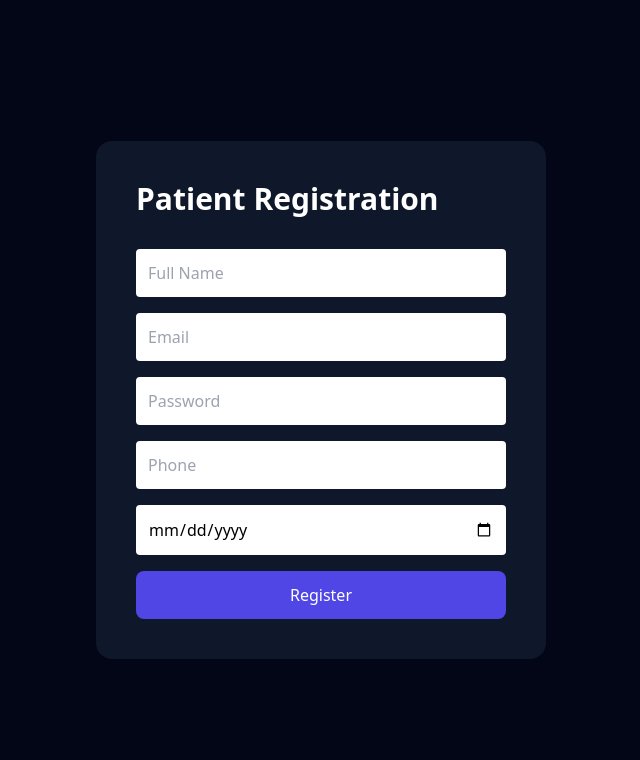
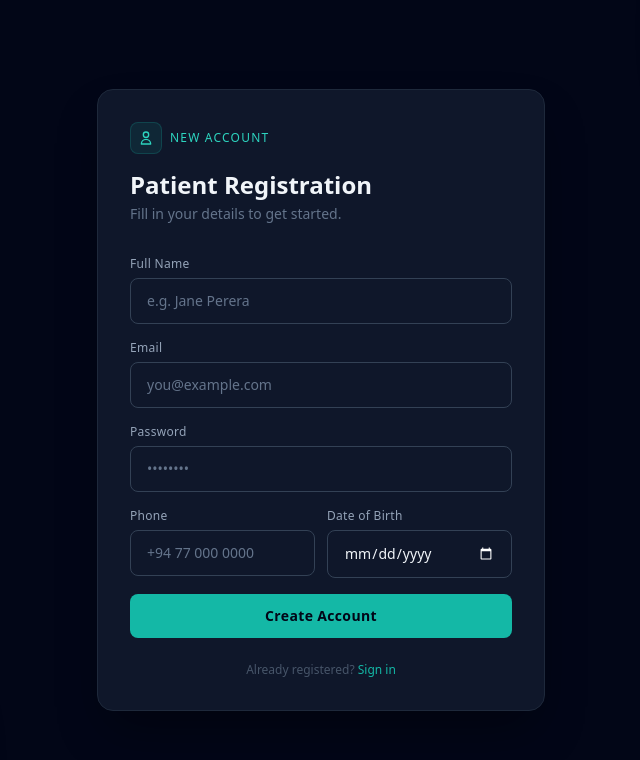
Before and after one commit to Hiruni28/Smart-Queue-Management-and-Decision-Support-System-for-Medical-Centers-FRONTEND, a React (Vite) app: page /patient-register in a window 1280 px wide. Shown: the top 760 px of the page, without its empty margins (319-959 px from the left). Built offline with nearby package versions, Linux system fonts and the light colour scheme.

Commit message:
Updated patient register file

```diff
--- a/src/pages/PatientRegister.jsx
+++ b/src/pages/PatientRegister.jsx
@@ -2,240 +2,178 @@ import { useState } from "react";
 import { useNavigate } from "react-router-dom";
 import api from "../services/api";
 
-function PatientRegister(){
+function PatientRegister() {
+  const navigate = useNavigate();
 
-const navigate=useNavigate();
+  const [fullName, setFullName] = useState("");
+  const [email, setEmail] = useState("");
+  const [password, setPassword] = useState("");
+  const [phone, setPhone] = useState("");
+  const [dateOfBirth, setDateOfBirth] = useState("");
+  const [msg, setMsg] = useState("");
+  const [msgType, setMsgType] = useState("");
 
-const [fullName,setFullName]=useState("");
-
-const [email,setEmail]=useState("");
-
-const [password,setPassword]=useState("");
-
-const [phone,setPhone]=useState("");
-
-const [dateOfBirth,setDateOfBirth]=useState("");
-
-const [msg,setMsg]=useState("");
-
-const [msgType,setMsgType]=useState("");
-
-function showMessage(text,type){
-
+  function showMessage(text, type) {
     setMsg(text);
-
     setMsgType(type);
-
-setTimeout(()=>{
-
+    setTimeout(() => {
       setMsg("");
-
-},3000);
-
+    }, 3000);
   }
 
-async function register(){
-
-if(
-!fullName||
-!email||
-!password||
-!phone||
-!dateOfBirth
-){
-
-showMessage(
-"All fields are required!",
-"error"
-);
-
+  async function register() {
+    if (!fullName || !email || !password || !phone || !dateOfBirth) {
+      showMessage("All fields are required!", "error");
       return;
-
     }
 
-try{
+    try {
+      const response = await api.post("/patient/register", {
+        fullName,
+        email,
+        password,
+        phone,
+        dateOfBirth,
+      });
 
-const response=
-await api.post(
-"/patient/register",
-{
-
-fullName,
-
-email,
-
-password,
-
-phone,
-
-dateOfBirth
-
+      if (response.data === "Registration Success") {
+        showMessage("✓ Registration Success", "success");
+        setTimeout(() => {
+          navigate("/patient-login");
+        }, 1500);
+      } else {
+        showMessage(response.data, "error");
+      }
+    } catch {
+      showMessage("Registration Failed!", "error");
+    }
   }
 
-);
+  const inputClass =
+    "w-full bg-transparent border border-slate-700 text-slate-100 placeholder-slate-500 rounded-lg px-4 py-3 text-sm focus:outline-none focus:border-teal-500 focus:ring-1 focus:ring-teal-500 transition-colors duration-200";
 
-if(
-response.data===
-"Registration Success"
-){
-
-showMessage(
-"✓ Registration Success",
-"success"
-);
-
-setTimeout(()=>{
-
-navigate("/patient-login");
-
-},1500);
-
-}
-
-else{
-
-showMessage(
-response.data,
-"error"
-);
-
-}
-
-}
-
-catch{
-
-showMessage(
-"Registration Failed!",
-"error"
-);
-
-}
-
-}
-
-return(
-
-<div className="min-h-screen bg-slate-950 flex justify-center items-center">
-
-<div className="bg-slate-900 p-10 rounded-2xl w-[450px]">
-
-<h1 className="text-white text-3xl font-bold mb-8">
-
-Patient Registration
-
-</h1>
-
-{
-msg&&(
-
-<div
-className={`
-
-mb-5
-p-3
-rounded
-
-${
-msgType==="success"
-
-?
-
-"bg-green-100 text-green-700"
-
-:
-
-"bg-red-100 text-red-700"
-
-}
-
-`}
->
-
-{msg}
-
+  return (
+    <div className="min-h-screen bg-slate-950 flex items-center justify-center px-4">
+      {/* Subtle background accent */}
+      <div className="absolute inset-0 overflow-hidden pointer-events-none">
+        <div className="absolute -top-40 -right-40 w-96 h-96 bg-teal-500/5 rounded-full blur-3xl" />
+        <div className="absolute -bottom-40 -left-40 w-96 h-96 bg-teal-500/5 rounded-full blur-3xl" />
       </div>
 
-)
-}
+      <div className="relative w-full max-w-md">
+        {/* Card */}
+        <div className="bg-slate-900 border border-slate-800 rounded-2xl p-8 shadow-2xl shadow-black/40">
+          {/* Header */}
+          <div className="mb-8">
+            <div className="flex items-center gap-2 mb-4">
+              <div className="w-8 h-8 rounded-lg bg-teal-500/10 border border-teal-500/20 flex items-center justify-center">
+                <svg className="w-4 h-4 text-teal-400" fill="none" viewBox="0 0 24 24" stroke="currentColor" strokeWidth={2}>
+                  <path strokeLinecap="round" strokeLinejoin="round" d="M16 7a4 4 0 11-8 0 4 4 0 018 0zM12 14a7 7 0 00-7 7h14a7 7 0 00-7-7z" />
+                </svg>
+              </div>
+              <span className="text-xs font-medium text-teal-400 tracking-widest uppercase">New Account</span>
+            </div>
+            <h1 className="text-2xl font-semibold text-slate-100 leading-tight">
+              Patient Registration
+            </h1>
+            <p className="mt-1 text-sm text-slate-500">Fill in your details to get started.</p>
+          </div>
 
+          {/* Message banner */}
+          {msg && (
+            <div
+              className={`mb-6 px-4 py-3 rounded-lg text-sm font-medium flex items-center gap-2 transition-all duration-300 ${
+                msgType === "success"
+                  ? "bg-teal-500/10 border border-teal-500/20 text-teal-400"
+                  : "bg-red-500/10 border border-red-500/20 text-red-400"
+              }`}
+            >
+              <span>{msg}</span>
+            </div>
+          )}
+
+          {/* Form fields */}
           <div className="space-y-4">
+            {/* Full Name */}
+            <div>
+              <label className="block text-xs font-medium text-slate-400 mb-1.5 tracking-wide">Full Name</label>
+              <input
+                placeholder="e.g. Jane Perera"
+                className={inputClass}
+                value={fullName}
+                onChange={(e) => setFullName(e.target.value)}
+              />
+            </div>
 
-<input
-placeholder="Full Name"
-className="w-full p-3 rounded"
-value={fullName}
-onChange={(e)=>
-setFullName(
-e.target.value
-)}
-/>
-
+            {/* Email */}
+            <div>
+              <label className="block text-xs font-medium text-slate-400 mb-1.5 tracking-wide">Email</label>
               <input
                 type="email"
-placeholder="Email"
-className="w-full p-3 rounded"
+                placeholder="you@example.com"
+                className={inputClass}
                 value={email}
-onChange={(e)=>
-setEmail(
-e.target.value
-)}
+                onChange={(e) => setEmail(e.target.value)}
               />
+            </div>
 
+            {/* Password */}
+            <div>
+              <label className="block text-xs font-medium text-slate-400 mb-1.5 tracking-wide">Password</label>
               <input
                 type="password"
-placeholder="Password"
-className="w-full p-3 rounded"
+                placeholder="••••••••"
+                className={inputClass}
                 value={password}
-onChange={(e)=>
-setPassword(
-e.target.value
-)}
+                onChange={(e) => setPassword(e.target.value)}
               />
+            </div>
 
+            {/* Phone & DOB — side by side */}
+            <div className="grid grid-cols-2 gap-3">
+              <div>
+                <label className="block text-xs font-medium text-slate-400 mb-1.5 tracking-wide">Phone</label>
                 <input
-placeholder="Phone"
-className="w-full p-3 rounded"
+                  placeholder="+94 77 000 0000"
+                  className={inputClass}
                   value={phone}
-onChange={(e)=>
-setPhone(
-e.target.value
-)}
+                  onChange={(e) => setPhone(e.target.value)}
                 />
-
+              </div>
+              <div>
+                <label className="block text-xs font-medium text-slate-400 mb-1.5 tracking-wide">Date of Birth</label>
                 <input
                   type="date"
-className="w-full p-3 rounded"
+                  className={`${inputClass} [color-scheme:dark]`}
                   value={dateOfBirth}
-onChange={(e)=>
-setDateOfBirth(
-e.target.value
-)}
+                  onChange={(e) => setDateOfBirth(e.target.value)}
                 />
+              </div>
+            </div>
 
+            {/* Submit */}
             <button
               onClick={register}
-className="
-w-full
-bg-indigo-600
-text-white
-p-3
-rounded-lg
-"
+              className="w-full mt-2 bg-teal-500 hover:bg-teal-400 active:bg-teal-600 text-slate-950 font-semibold py-3 rounded-lg text-sm tracking-wide transition-colors duration-200 focus:outline-none focus:ring-2 focus:ring-teal-500 focus:ring-offset-2 focus:ring-offset-slate-900"
             >
-
-Register
-
+              Create Account
             </button>
-
           </div>
 
+          {/* Footer link */}
+          <p className="mt-6 text-center text-xs text-slate-600">
+            Already registered?{" "}
+            <button
+              onClick={() => navigate("/patient-login")}
+              className="text-teal-500 hover:text-teal-400 transition-colors duration-150 font-medium"
+            >
+              Sign in
+            </button>
+          </p>
         </div>
-
       </div>
-
+    </div>
   );
-
 }
 
 export default PatientRegister;
```
Lines whose indentation alone changed are shown as unchanged.
